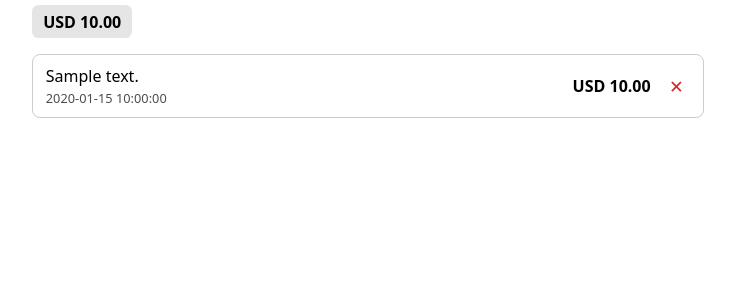
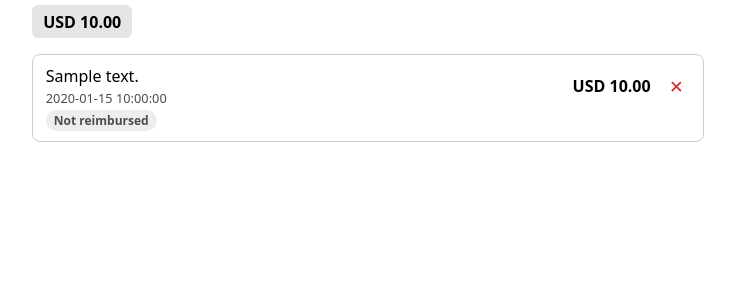
Before and after one commit to viveshok/perfin, a Flask app: template expenses/templates/index.html in a window 1280 px wide. Shown: the part 369-669 px from the top of the page, without its empty margins (272-1007 px from the left). Run offline with Flask 3, Linux system fonts and the light colour scheme; the template is opened without the code that fills it: most values are stand-ins (such as "Sample title", 1, 10 or a date in 2020).

Commit message:
add reimbursed field

```diff
--- a/expenses/app.py
+++ b/expenses/app.py
@@ -58,9 +58,18 @@ with db() as _conn:
             description TEXT NOT NULL,
             receipt_name TEXT,
             receipt_blob BLOB,
-            created_at TEXT NOT NULL
+            created_at TEXT NOT NULL,
+            reimbursed INTEGER NOT NULL DEFAULT 0
         )
     """)
+    # Migration for databases created before the reimbursed column existed.
+    # ALTER TABLE is an ordinary WAL transaction, so Litestream replicates it
+    # to S3 like any other write; no backup-side action is needed.
+    _cols = {r[1] for r in _conn.execute("PRAGMA table_info(expenses)")}
+    if "reimbursed" not in _cols:
+        _conn.execute(
+            "ALTER TABLE expenses ADD COLUMN reimbursed INTEGER NOT NULL DEFAULT 0"
+        )
 
 
 def current_user() -> str | None:
@@ -129,7 +138,7 @@ def index():
     admin = is_admin(email)
     user_filter = request.args.get("user", "") if admin else email
 
-    query = "SELECT id, user_email, date, amount, currency, description, receipt_name IS NOT NULL AS has_receipt FROM expenses"
+    query = "SELECT id, user_email, date, amount, currency, description, reimbursed, receipt_name IS NOT NULL AS has_receipt FROM expenses"
     params: tuple = ()
     if user_filter:
         query += " WHERE user_email = ?"
@@ -218,6 +227,21 @@ def submit():
     return redirect(url_for("index"))
 
 
+@app.post("/reimburse/<int:expense_id>")
+def reimburse(expense_id: int):
+    email = require_user()
+    if not is_admin(email):
+        abort(403)
+    with db() as conn:
+        updated = conn.execute(
+            "UPDATE expenses SET reimbursed = NOT reimbursed WHERE id = ?",
+            (expense_id,),
+        ).rowcount
+    if not updated:
+        abort(404)
+    return redirect(request.referrer or url_for("index"))
+
+
 @app.post("/delete/<int:expense_id>")
 def delete(expense_id: int):
     email = require_user()
--- a/expenses/templates/index.html
+++ b/expenses/templates/index.html
@@ -56,6 +56,15 @@
     border: none; background: none; cursor: pointer;
     color: #dc2626; font-size: 1.1rem; padding: 0.4rem;
   }
+  .status {
+    font-size: 0.75rem; font-weight: 600; padding: 0.15rem 0.5rem;
+    border-radius: 999px; white-space: nowrap;
+    background: color-mix(in srgb, currentColor 10%, transparent);
+    opacity: 0.7;
+  }
+  .status.paid { background: #16a34a22; color: #16a34a; opacity: 1; }
+  li form.reimburse, li > .status { grid-column: 1; grid-row: 3; justify-self: start; }
+  button.status { border: none; cursor: pointer; }
   .filter { margin-bottom: 1rem; }
   .empty { opacity: 0.6; text-align: center; padding: 2rem 0; }
   a { color: inherit; }
@@ -123,6 +132,18 @@
       {{ e.date }}{% if admin and not user_filter %} · {{ e.user_email }}{% endif %}
       {% if e.has_receipt %} · <a href="{{ url_for('receipt', expense_id=e.id) }}">receipt</a>{% endif %}
     </span>
+    {% if admin %}
+    <form class="reimburse" method="post" action="{{ url_for('reimburse', expense_id=e.id) }}">
+      <button class="status {{ 'paid' if e.reimbursed }}" type="submit"
+              title="Toggle reimbursement status">
+        {{ 'Reimbursed' if e.reimbursed else 'Not reimbursed' }}
+      </button>
+    </form>
+    {% else %}
+    <span class="status {{ 'paid' if e.reimbursed }}">
+      {{ 'Reimbursed' if e.reimbursed else 'Not reimbursed' }}
+    </span>
+    {% endif %}
     <span class="amount">{{ e.currency }} {{ "%.2f"|format(e.amount|float) }}</span>
     <form method="post" action="{{ url_for('delete', expense_id=e.id) }}"
           onsubmit="return confirm('Delete this expense?')">
```
